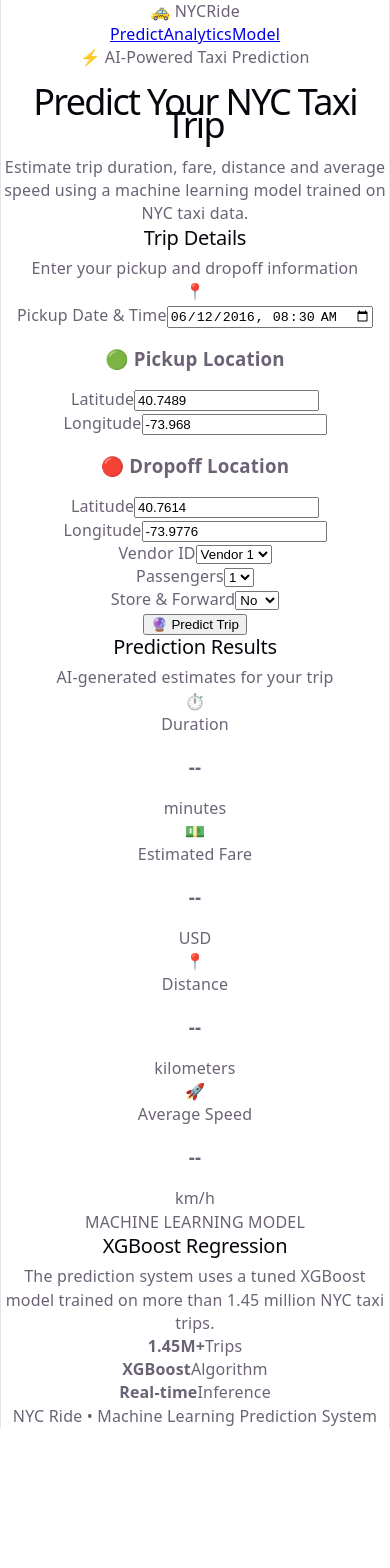
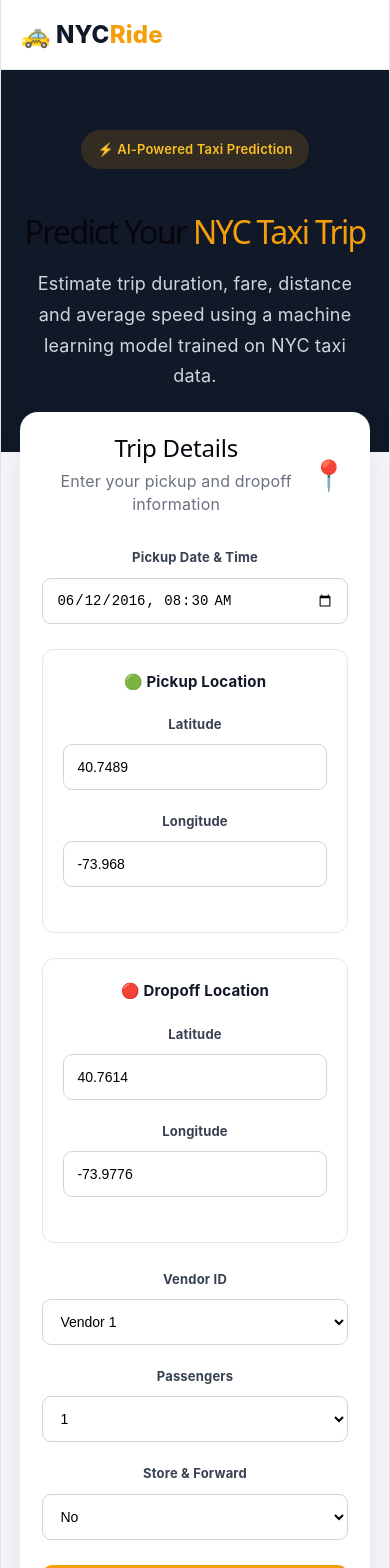
Before and after one commit to Mahakchoudhari/NYC_taxi_duration-fare_prediction, a React app in the folder Frontend/: page / in a window 390 px wide. Shown: the top 1568 px of the page. Before the commit the page ends 1428 px from the top, so only its background shows below. Built offline with nearby package versions, Linux system fonts and the light colour scheme; the HTML template or start-up script is replaced by a standard one.

Commit message:
Adding app css

```diff
--- a/Frontend/src/App.css
+++ b/Frontend/src/App.css
@@ -1,184 +1,424 @@
-.counter {
-  font-size: 16px;
-  padding: 5px 10px;
-  border-radius: 5px;
-  color: var(--accent);
-  background: var(--accent-bg);
-  border: 2px solid transparent;
-  transition: border-color 0.3s;
-  margin-bottom: 24px;
-
-  &:hover {
-    border-color: var(--accent-border);
-  }
-  &:focus-visible {
-    outline: 2px solid var(--accent);
-    outline-offset: 2px;
-  }
+* {
+  margin: 0;
+  padding: 0;
+  box-sizing: border-box;
 }
 
+body {
+  font-family: Inter, Arial, sans-serif;
+  background: #f5f7fb;
+  color: #111827;
+}
+
+.app {
+  min-height: 100vh;
+}
+
+
+/* NAVBAR */
+
+.navbar {
+  height: 70px;
+  background: white;
+  border-bottom: 1px solid #e5e7eb;
+
+  display: flex;
+  align-items: center;
+  justify-content: space-between;
+
+  padding: 0 7%;
+}
+
+.logo {
+  font-size: 24px;
+  font-weight: 800;
+}
+
+.logo span {
+  color: #f59e0b;
+}
+
+.nav-links {
+  display: flex;
+  gap: 30px;
+}
+
+.nav-links a {
+  text-decoration: none;
+  color: #4b5563;
+  font-size: 14px;
+  font-weight: 600;
+}
+
+.nav-links a:hover {
+  color: #f59e0b;
+}
+
+
+/* HERO */
+
 .hero {
+  background: #111827;
+  color: white;
+
+  padding: 80px 7%;
+}
+
+.hero-content {
+  max-width: 850px;
+  margin: auto;
+  text-align: center;
+}
+
+.badge {
+  display: inline-block;
+
+  background: rgba(245, 158, 11, 0.15);
+  color: #fbbf24;
+
+  padding: 8px 16px;
+  border-radius: 30px;
+
+  font-size: 13px;
+  font-weight: 600;
+
+  margin-bottom: 25px;
+}
+
+.hero h1 {
+  font-size: 52px;
+  line-height: 1.1;
+  margin-bottom: 20px;
+}
+
+.hero h1 span {
+  color: #f59e0b;
+}
+
+.hero p {
+  color: #d1d5db;
+  font-size: 18px;
+  line-height: 1.7;
+}
+
+
+/* CONTAINER */
+
+.container {
+  width: 90%;
+  max-width: 1100px;
+  margin: -40px auto 60px;
   position: relative;
+}
 
-  .base,
-  .framework,
-  .vite {
-    inset-inline: 0;
-    margin: 0 auto;
+
+/* CARD */
+
+.card {
+  background: white;
+
+  border-radius: 18px;
+
+  padding: 35px;
+
+  box-shadow: 0 15px 40px rgba(0, 0, 0, 0.08);
+}
+
+.card-header {
+  display: flex;
+  justify-content: space-between;
+  align-items: center;
+
+  margin-bottom: 30px;
+}
+
+.card-header h2 {
+  font-size: 24px;
+}
+
+.card-header p {
+  color: #6b7280;
+  margin-top: 6px;
+}
+
+.icon {
+  font-size: 30px;
+}
+
+
+/* FORM */
+
+.form-group {
+  display: flex;
+  flex-direction: column;
+  gap: 8px;
+}
+
+.form-group label {
+  font-size: 13px;
+  font-weight: 700;
+  color: #374151;
+}
+
+.form-group input,
+.form-group select {
+  height: 46px;
+
+  border: 1px solid #d1d5db;
+  border-radius: 9px;
+
+  padding: 0 13px;
+
+  font-size: 14px;
+
+  outline: none;
+
+  background: white;
+}
+
+.form-group input:focus,
+.form-group select:focus {
+  border-color: #f59e0b;
+  box-shadow: 0 0 0 3px rgba(245, 158, 11, 0.12);
+}
+
+.full {
+  margin-bottom: 25px;
+}
+
+.grid {
+  display: grid;
+  grid-template-columns: repeat(2, 1fr);
+  gap: 20px;
+
+  margin-bottom: 25px;
+}
+
+.location-section {
+  padding: 20px;
+
+  border: 1px solid #e5e7eb;
+  border-radius: 12px;
+
+  margin-bottom: 25px;
+}
+
+.location-section h3 {
+  font-size: 15px;
+  margin-bottom: 20px;
+}
+
+
+/* BUTTON */
+
+.predict-btn {
+  width: 100%;
+  height: 52px;
+
+  border: none;
+  border-radius: 10px;
+
+  background: #f59e0b;
+  color: white;
+
+  font-size: 16px;
+  font-weight: 700;
+
+  cursor: pointer;
+
+  transition: 0.2s;
+}
+
+.predict-btn:hover {
+  background: #d97706;
+  transform: translateY(-1px);
+}
+
+
+/* RESULTS */
+
+.result-section {
+  margin-top: 70px;
+}
+
+.section-title {
+  margin-bottom: 25px;
+}
+
+.section-title h2 {
+  font-size: 26px;
+}
+
+.section-title p {
+  color: #6b7280;
+  margin-top: 5px;
+}
+
+.result-grid {
+  display: grid;
+
+  grid-template-columns: repeat(4, 1fr);
+
+  gap: 18px;
+}
+
+.result-card {
+  background: white;
+
+  border-radius: 15px;
+
+  padding: 25px;
+
+  border: 1px solid #e5e7eb;
+
+  transition: 0.2s;
+}
+
+.result-card:hover {
+  transform: translateY(-4px);
+  box-shadow: 0 10px 25px rgba(0, 0, 0, 0.07);
+}
+
+.result-icon {
+  font-size: 25px;
+  margin-bottom: 15px;
+}
+
+.result-card p {
+  color: #6b7280;
+  font-size: 13px;
+}
+
+.result-card h3 {
+  font-size: 25px;
+  margin-top: 6px;
+}
+
+.result-card span {
+  color: #9ca3af;
+  font-size: 12px;
+}
+
+
+/* MODEL */
+
+.model-section {
+  margin-top: 70px;
+
+  background: #111827;
+  color: white;
+
+  border-radius: 18px;
+
+  padding: 35px;
+
+  display: flex;
+  justify-content: space-between;
+  gap: 40px;
+}
+
+.small-label {
+  color: #f59e0b;
+  font-size: 11px;
+  font-weight: 800;
+  letter-spacing: 1px;
+}
+
+.model-section h2 {
+  margin: 10px 0;
+}
+
+.model-section p {
+  color: #9ca3af;
+  max-width: 550px;
+  line-height: 1.6;
+}
+
+.model-stats {
+  display: flex;
+  gap: 35px;
+  align-items: center;
+}
+
+.model-stats div {
+  display: flex;
+  flex-direction: column;
+  gap: 5px;
+}
+
+.model-stats strong {
+  font-size: 18px;
+}
+
+.model-stats span {
+  color: #9ca3af;
+  font-size: 12px;
+}
+
+
+/* FOOTER */
+
+footer {
+  text-align: center;
+
+  padding: 30px;
+
+  color: #9ca3af;
+
+  font-size: 13px;
+}
+
+
+/* RESPONSIVE */
+
+@media (max-width: 800px) {
+
+  .hero h1 {
+    font-size: 38px;
   }
 
-  .base {
-    width: 170px;
-    position: relative;
-    z-index: 0;
+  .result-grid {
+    grid-template-columns: repeat(2, 1fr);
   }
 
-  .framework,
-  .vite {
-    position: absolute;
+  .model-section {
+    flex-direction: column;
   }
 
-  .framework {
-    z-index: 1;
-    top: 34px;
-    height: 28px;
-    transform: perspective(2000px) rotateZ(300deg) rotateX(44deg) rotateY(39deg)
-      scale(1.4);
+  .model-stats {
+    justify-content: space-between;
   }
 
-  .vite {
-    z-index: 0;
-    top: 107px;
-    height: 26px;
-    width: auto;
-    transform: perspective(2000px) rotateZ(300deg) rotateX(40deg) rotateY(39deg)
-      scale(0.8);
-  }
 }
 
-#center {
-  display: flex;
-  flex-direction: column;
-  gap: 25px;
-  place-content: center;
-  place-items: center;
-  flex-grow: 1;
+@media (max-width: 550px) {
 
-  @media (max-width: 1024px) {
-    padding: 32px 20px 24px;
-    gap: 18px;
-  }
-}
-
-#next-steps {
-  display: flex;
-  border-top: 1px solid var(--border);
-  text-align: left;
-
-  & > div {
-    flex: 1 1 0;
-    padding: 32px;
-    @media (max-width: 1024px) {
-      padding: 24px 20px;
-    }
+  .navbar {
+    padding: 0 5%;
   }
 
-  .icon {
-    margin-bottom: 16px;
-    width: 22px;
-    height: 22px;
+  .nav-links {
+    display: none;
   }
 
-  @media (max-width: 1024px) {
-    flex-direction: column;
-    text-align: center;
-  }
-}
-
-#docs {
-  border-right: 1px solid var(--border);
-
-  @media (max-width: 1024px) {
-    border-right: none;
-    border-bottom: 1px solid var(--border);
-  }
-}
-
-#next-steps ul {
-  list-style: none;
-  padding: 0;
-  display: flex;
-  gap: 8px;
-  margin: 32px 0 0;
-
-  .logo {
-    height: 18px;
+  .grid {
+    grid-template-columns: 1fr;
   }
 
-  a {
-    color: var(--text-h);
-    font-size: 16px;
-    border-radius: 6px;
-    background: var(--social-bg);
-    display: flex;
-    padding: 6px 12px;
-    align-items: center;
-    gap: 8px;
-    text-decoration: none;
-    transition: box-shadow 0.3s;
-
-    &:hover {
-      box-shadow: var(--shadow);
-    }
-    .button-icon {
-      height: 18px;
-      width: 18px;
-    }
+  .result-grid {
+    grid-template-columns: 1fr;
   }
 
-  @media (max-width: 1024px) {
-    margin-top: 20px;
-    flex-wrap: wrap;
-    justify-content: center;
-
-    li {
-      flex: 1 1 calc(50% - 8px);
-    }
-
-    a {
-      width: 100%;
-      justify-content: center;
-      box-sizing: border-box;
-    }
-  }
-}
-
-#spacer {
-  height: 88px;
-  border-top: 1px solid var(--border);
-  @media (max-width: 1024px) {
-    height: 48px;
-  }
-}
-
-.ticks {
-  position: relative;
-  width: 100%;
-
-  &::before,
-  &::after {
-    content: '';
-    position: absolute;
-    top: -4.5px;
-    border: 5px solid transparent;
+  .hero {
+    padding: 60px 5%;
   }
 
-  &::before {
-    left: 0;
-    border-left-color: var(--border);
+  .hero h1 {
+    font-size: 32px;
   }
-  &::after {
-    right: 0;
-    border-right-color: var(--border);
+
+  .card {
+    padding: 22px;
   }
+
 }
```
